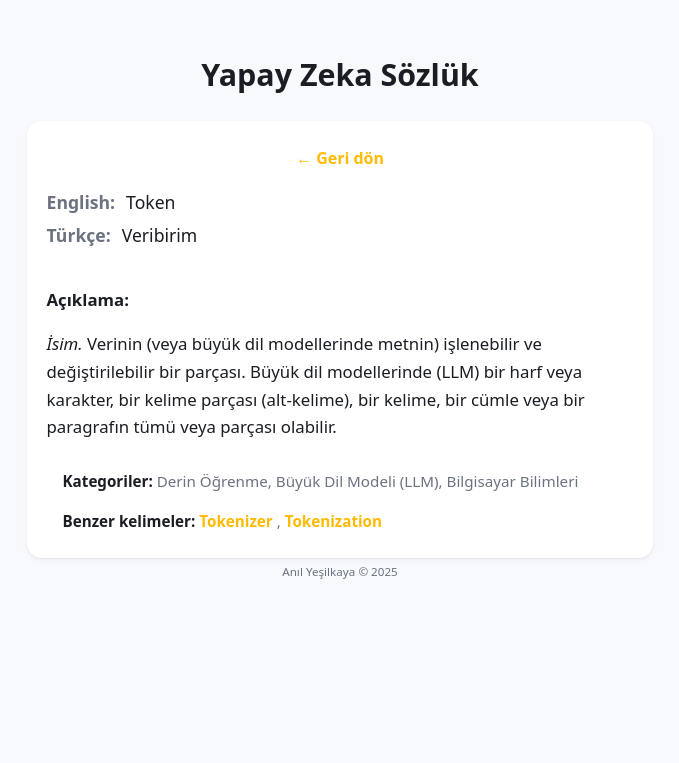
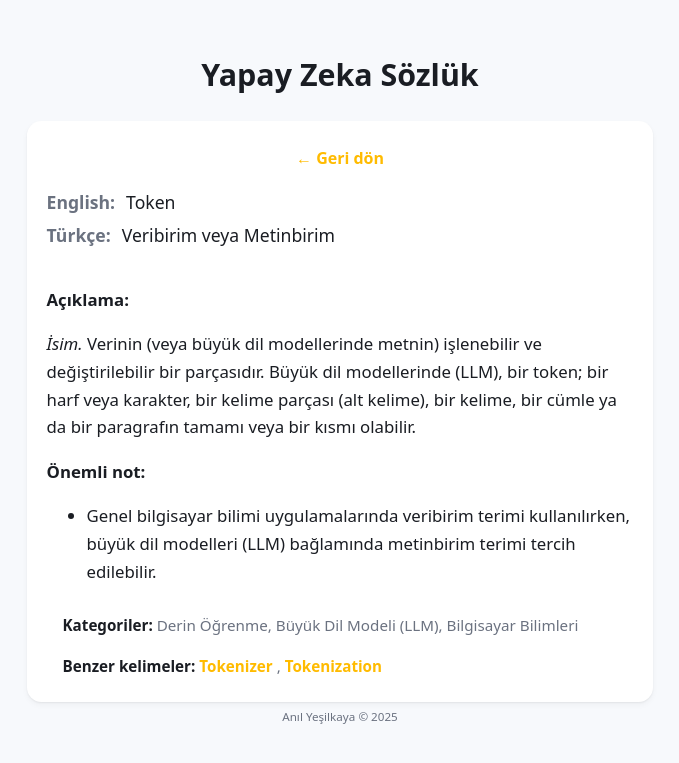
Before and after one commit to anilyesilkaya/aiml-tr-dictionary, a Jekyll site: the page built from _terms/token.md, in a window 1280 px wide. Shown: the top 763 px of the page, without its empty margins (300-979 px from the left). Built offline with Jekyll 4.4.1, drawn with Linux system fonts in a browser that asks for light colours.

Commit message:
Term content update.

```diff
--- a/_terms/token.md
+++ b/_terms/token.md
@@ -1,6 +1,6 @@
 ---
 layout: term
-turkish: Veribirim
+turkish: Veribirim veya Metinbirim
 english: Token
 categories:
     - Derin Öğrenme
@@ -9,4 +9,7 @@ categories:
 similar: [tokenizer, tokenization]
 ---
 
-_İsim._ Verinin (veya büyük dil modellerinde metnin) işlenebilir ve değiştirilebilir bir parçası. Büyük dil modellerinde (LLM) bir harf veya karakter, bir kelime parçası (alt-kelime), bir kelime, bir cümle veya bir paragrafın tümü veya parçası olabilir.
+_İsim._ Verinin (veya büyük dil modellerinde metnin) işlenebilir ve değiştirilebilir bir parçasıdır. Büyük dil modellerinde (LLM), bir token; bir harf veya karakter, bir kelime parçası (alt kelime), bir kelime, bir cümle ya da bir paragrafın tamamı veya bir kısmı olabilir.
+
+**Önemli not:**
+- Genel bilgisayar bilimi uygulamalarında veribirim terimi kullanılırken, büyük dil modelleri (LLM) bağlamında metinbirim terimi tercih edilebilir.
```
Also changed, not shown: _terms/tokenization.md (+2 -2 lines), _terms/tokenizer.md (+2 -2 lines).
